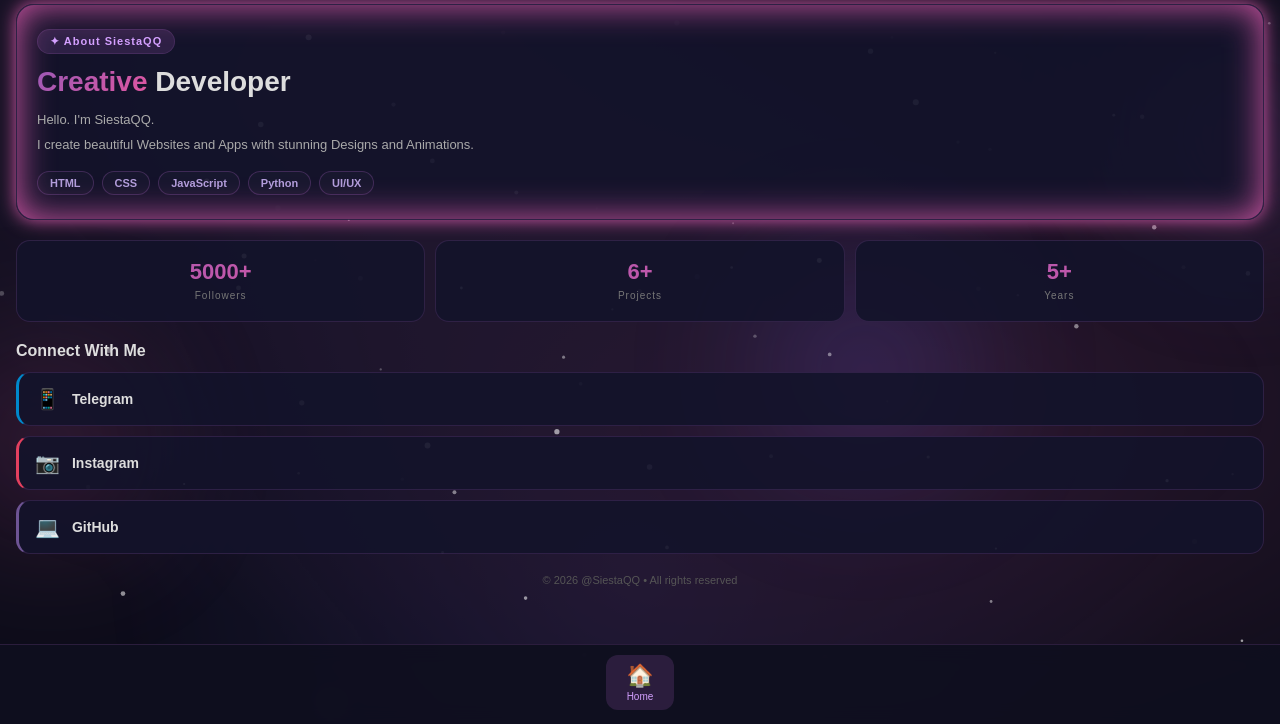
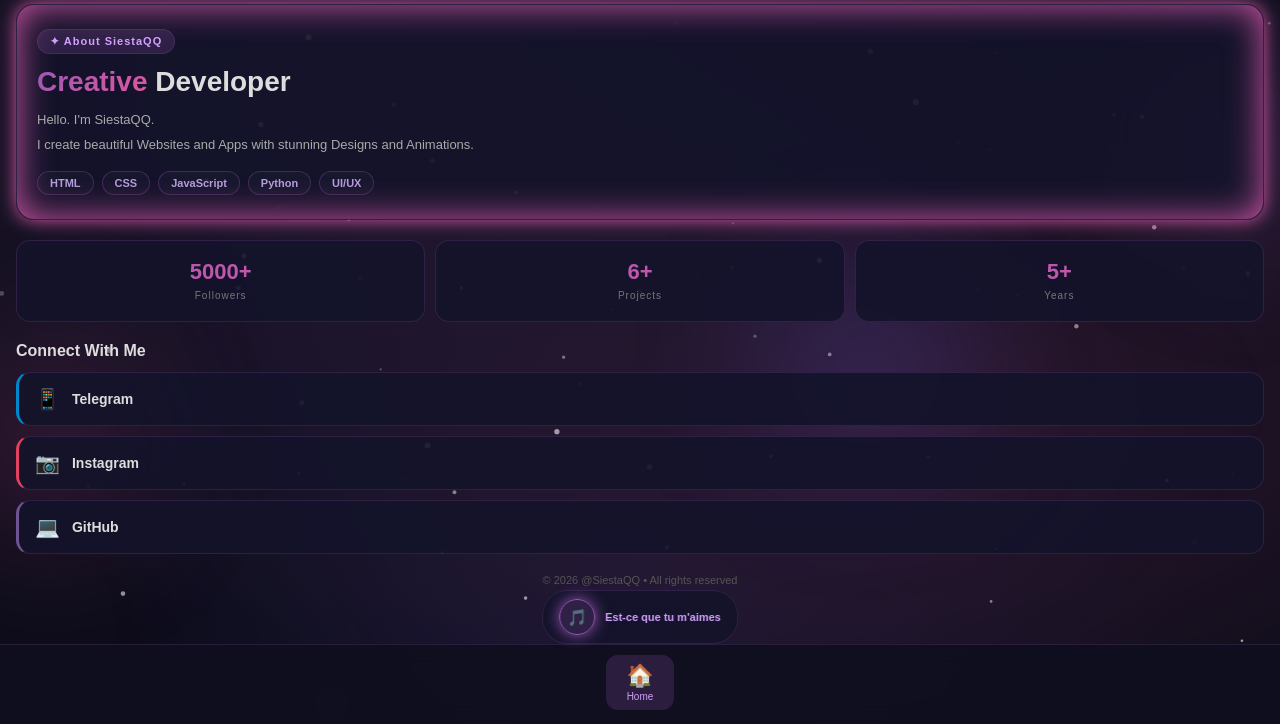
Before and after one commit to KilluaZoldyck27-11/SiestaQQ, a plain HTML site: page index.html in a window 1280 px wide. Shown: the part 76-800 px from the top of the page. Drawn offline with Linux system fonts and the light colour scheme.

Commit message:
Add files via upload

```diff
--- a/index.html
+++ b/index.html
@@ -20,7 +20,6 @@
 <!-- TOP HEADER -->
 <header class="top-header">
     <div class="header-left">
-        <!-- Profile Pic with Glow Ring -->
         <div class="avatar-wrap">
             <div class="avatar-ring"></div>
             <img src="https://placehold.co/40x40/1a1a2e/9b59b6?text=S" alt="SiestaQQ" class="header-avatar">
@@ -31,12 +30,10 @@
         </div>
     </div>
     <div class="header-right">
-        <!-- Visitor Counter -->
         <div class="visitor-box">
             <span class="visitor-icon">👁️</span>
             <span class="visitor-count" id="visitorCount">1,247</span>
         </div>
-        <!-- Language Toggle -->
         <button class="lang-toggle" onclick="toggleLang()" id="langBtn">
             <span>🇬🇧</span> <small>English</small>
         </button>
@@ -46,7 +43,6 @@
 <!-- MAIN CONTENT -->
 <main class="main-content">
 
-    <!-- Hero Card -->
     <section class="hero-card">
         <div class="badge" data-my="✦ SiestaQQ အကြောင်း" data-en="✦ About SiestaQQ">✦ About SiestaQQ</div>
         <h1><span class="grad" data-my="ဖန်တီးသူ" data-en="Creative">Creative</span> <span data-my="Developer" data-en="Developer">Developer</span></h1>
@@ -63,7 +59,6 @@
         </div>
     </section>
 
-    <!-- Stats -->
     <div class="stats">
         <div class="st">
             <b>5000+</b>
@@ -79,7 +74,6 @@
         </div>
     </div>
 
-    <!-- Connect -->
     <section class="connect">
         <h3 data-my="ဆက်သွယ်ရန်" data-en="Connect With Me">Connect With Me</h3>
         <a href="https://t.me/SiestaQQ" class="lnk tg"><span>📱</span> Telegram</a>
@@ -101,6 +95,18 @@
 
 <!-- Toast -->
 <div class="toast" id="toast">🔜 Coming Soon</div>
+
+<!-- MUSIC PLAYER -->
+<div class="music-player" id="musicPlayer">
+    <button class="music-btn playing" onclick="toggleMusic()" id="musicBtn">
+        <span class="music-icon">🎵</span>
+    </button>
+    <span class="music-text">Est-ce que tu m'aimes</span>
+</div>
+
+<audio id="bgMusic" loop>
+    <source src="music.mp3" type="audio/mpeg">
+</audio>
 
 <script>
 // ========== LANGUAGE ==========
@@ -201,6 +207,30 @@
 }
 animateParticles();
 
+// ========== MUSIC PLAYER ==========
+let musicStarted = false;
+
+document.addEventListener('click', function() {
+    if (!musicStarted) {
+        document.getElementById('bgMusic').play();
+        document.getElementById('musicBtn').classList.add('playing');
+        musicStarted = true;
+    }
+}, { once: true });
+
+function toggleMusic() {
+    const music = document.getElementById('bgMusic');
+    const btn = document.getElementById('musicBtn');
+
+    if (music.paused) {
+        music.play();
+        btn.classList.add('playing');
+    } else {
+        music.pause();
+        btn.classList.remove('playing');
+    }
+}
+
 // ========== COMING SOON ==========
 function showAlert(e) {
     e.preventDefault();
--- a/style.css
+++ b/style.css
@@ -155,3 +155,18 @@
     opacity:0;transition:all 0.3s ease;
 }
 .toast.show{opacity:1;transform:translateX(-50%) translateY(0)}
+/* ===== MUSIC PLAYER ===== */
+.music-player{
+    position:fixed;bottom:80px;left:50%;transform:translateX(-50%);z-index:150;
+    display:flex;align-items:center;gap:10px;background:rgba(19,19,43,0.9);
+    border:1px solid var(--border);padding:8px 16px;border-radius:25px;backdrop-filter:blur(10px)
+}
+.music-btn{
+    width:36px;height:36px;border-radius:50%;border:1px solid var(--border);
+    background:var(--badge-bg);cursor:pointer;display:flex;align-items:center;justify-content:center
+}
+.music-icon{font-size:16px}
+.music-btn.playing{border-color:var(--glow1);box-shadow:0 0 15px var(--glow1)}
+.music-btn.playing .music-icon{animation:spin 1s linear infinite}
+@keyframes spin{to{transform:rotate(360deg)}}
+.music-text{font-size:11px;color:var(--badge-text);font-weight:600;white-space:nowrap}
```
